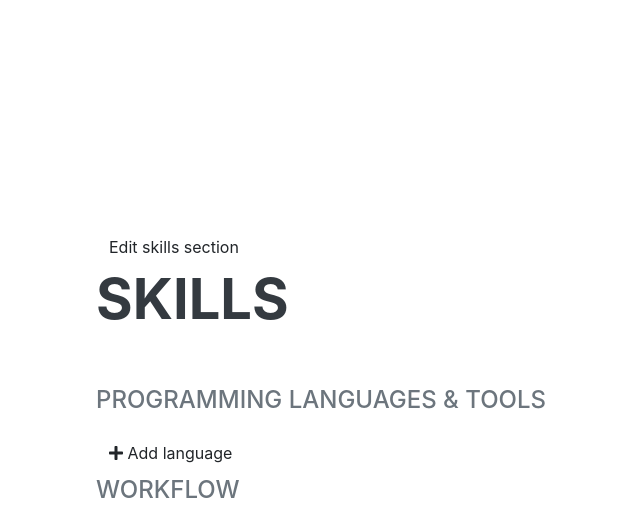
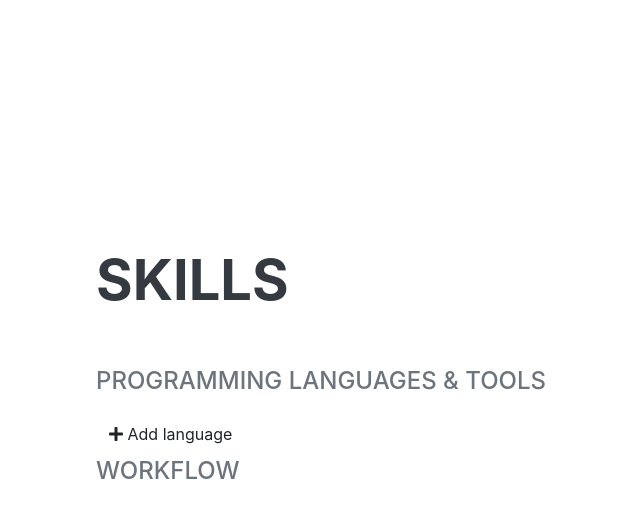
Before and after one commit to anghelutaraluca99/bridging-coursework-2, a Django app: page / in a window 1280 px wide. Shown: the part 2408-2914 px from the top of the page, without its empty margins (224-864 px from the left). Run offline with Django 3.2, Linux system fonts and the light colour scheme; data comes from the database, SQL or seed files in the repository; data that the repository does not hold is empty; some libraries are stand-ins or nearby versions; some web fonts are replaced.

Commit message:
Removed unnecessaary link

```diff
--- a/lists/templates/home.html
+++ b/lists/templates/home.html
@@ -227,7 +227,6 @@
             <!-- Skills-->
             <section class="resume-section" id="skills">
                 <div class="resume-section-content">
-                <a href="edit_skills" class="btn btn-default" name="edit_skills">Edit skills section</a>
                     <h2 class="mb-5">Skills</h2>
                     <div class="subheading mb-3">Programming Languages & Tools</div>
                     <ul class="fa-ul mb-0">
```
